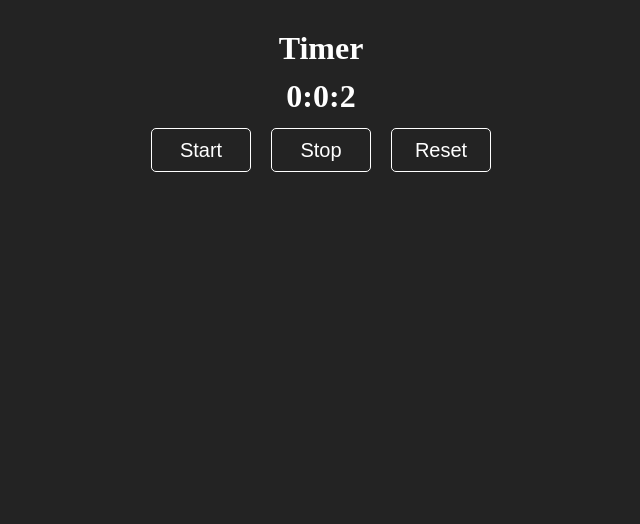
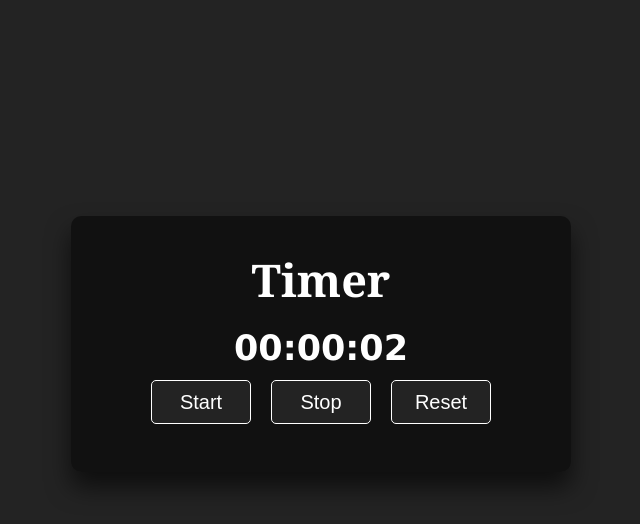
Before and after one commit to brunoalksouza/simple_timer, a plain HTML site: page index.html in a window 1280 px wide. Both pictures are taken after a click on the button "Start". Shown: the whole page, without its empty margins (319-959 px from the left). Drawn offline with Linux system fonts and the light colour scheme.

Commit message:
projeto finalizado

```diff
--- a/index.html
+++ b/index.html
@@ -7,11 +7,14 @@
     <title>Timer</title>
     <link rel="stylesheet" href="style.css" />
     <script src="script.js"></script>
+
+    <link rel="icon" href="./assets/time.png" type="image/x-icon" />
+
   </head>
   <body>
     <div id="timer" class="timer">
       <h1>Timer</h1>
-      <h1 id="time">00:00:00</h1>
+      <h2 id="time">00:00:00</h2>
       <button id="start" class="btn-start" onclick="start()">Start</button>
       <button id="stop" class="btn-stop" onclick="stop()">Stop</button>
       <button id="reset" class="btn-reset" onclick="reset()">Reset</button>
--- a/script.js
+++ b/script.js
@@ -2,16 +2,29 @@ var sec = 0;
 var min = 0;
 var hrs = 0;
 
+var interval;
+
+function addZero(i) {
+  if (i < 10) {
+    i = "0" + i;
+  }
+  return i;
+}
+
 function start() {
-  setInterval(time, 1000);
+  interval = setInterval(time, 1000);
 }
 
 function stop() {
-  console.log("stop");
+  clearInterval(interval);
 }
 
 function reset() {
-  console.log("reset");
+  clearInterval(interval);
+  sec = 0;
+  min = 0;
+  hrs = 0;
+  document.getElementById("time").innerText = "00:00:00";
 }
 
 function time() {
@@ -24,5 +37,5 @@ function time() {
       hrs++;
     }
   }
-  document.getElementById("time").innerText = hrs + ":" + min + ":" + sec;
+  document.getElementById("time").innerText = addZero(hrs) + ":" + addZero(min) + ":" + addZero(sec);
 }
--- a/style.css
+++ b/style.css
@@ -11,12 +11,32 @@ body {
 
 h1 {
   color: white;
+  font-family: Georgia, "Times New Roman", Times, serif;
+  font-size: 45px;
+  margin-bottom: 20px;
+}
+
+h2 {
+  color: white;
+  font-family: "Lucida Sans", "Lucida Sans Regular", "Lucida Grande",
+    "Lucida Sans Unicode", Geneva, Verdana, sans-serif;
+  font-size: 35px;
 }
 
 .timer {
   margin-top: 3vh;
   text-align: center;
   line-height: 3em;
+  position: absolute;
+  top: 40%;
+  left: 50%;
+  width: 500px;
+  padding: 40px;
+  transform: translate(-50%, -50%);
+  background: rgba(0, 0, 0, 0.5);
+  box-sizing: border-box;
+  box-shadow: 0 15px 25px rgba(0, 0, 0, 0.6);
+  border-radius: 10px;
 }
 
 button {
```
Also changed, not shown: assets/clock.gif (deleted), assets/time.png (added).
